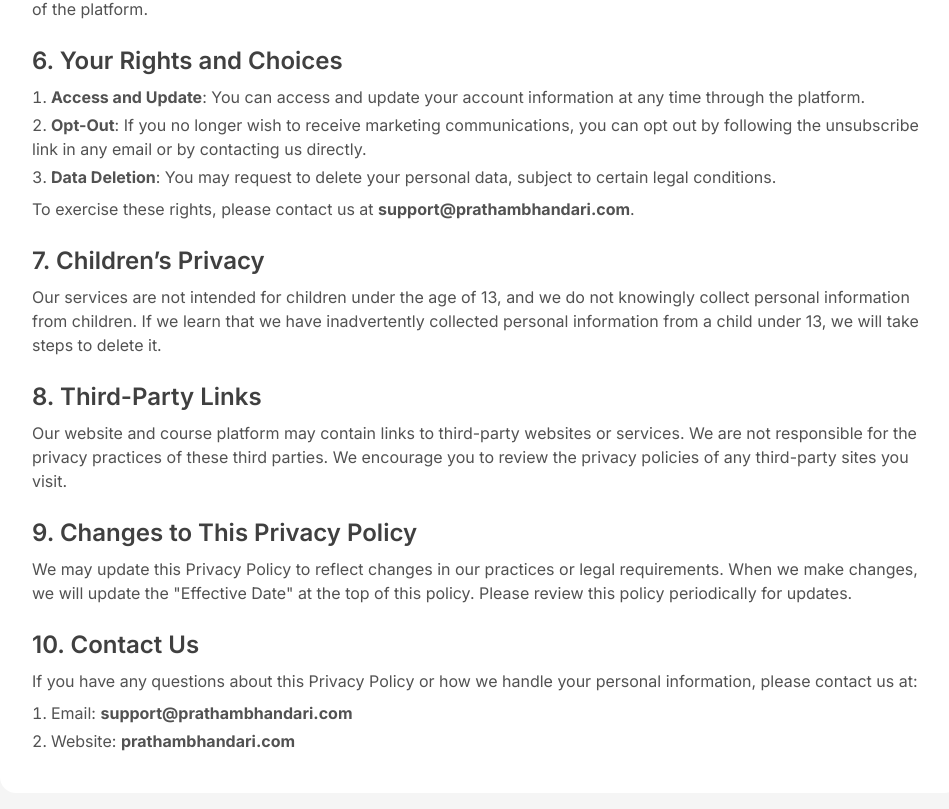
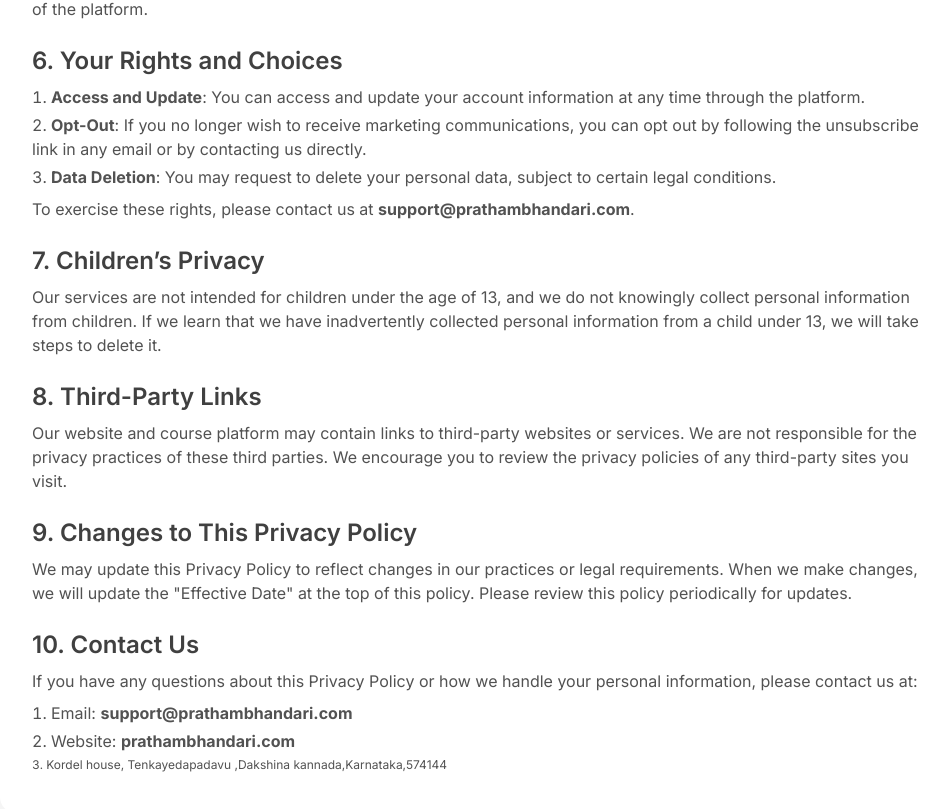
Before and after one commit to prathambhandari/stock-market-simplified, a Next.js app: page /Privacy_policy in a window 1280 px wide. Shown: the part 1243-2052 px from the top of the page, without its empty margins (160-1109 px from the left). Built offline with nearby package versions, Linux system fonts and the light colour scheme.

Commit message:
added adress

```diff
--- a/app/(pages)/Privacy_policy/page.js
+++ b/app/(pages)/Privacy_policy/page.js
@@ -100,6 +100,7 @@
                 <ul className="list-decimal list-inside text-neutral-600 mt-2 space-y-1">
                     <li>Email: <strong>support@prathambhandari.com</strong></li>
                     <li>Website: <strong>prathambhandari.com</strong></li>
+                    <li className= "text-xs">Kordel house, Tenkayedapadavu ,Dakshina kannada,Karnataka,574144 </li>
                 </ul>
             </section>
         </div>
```
